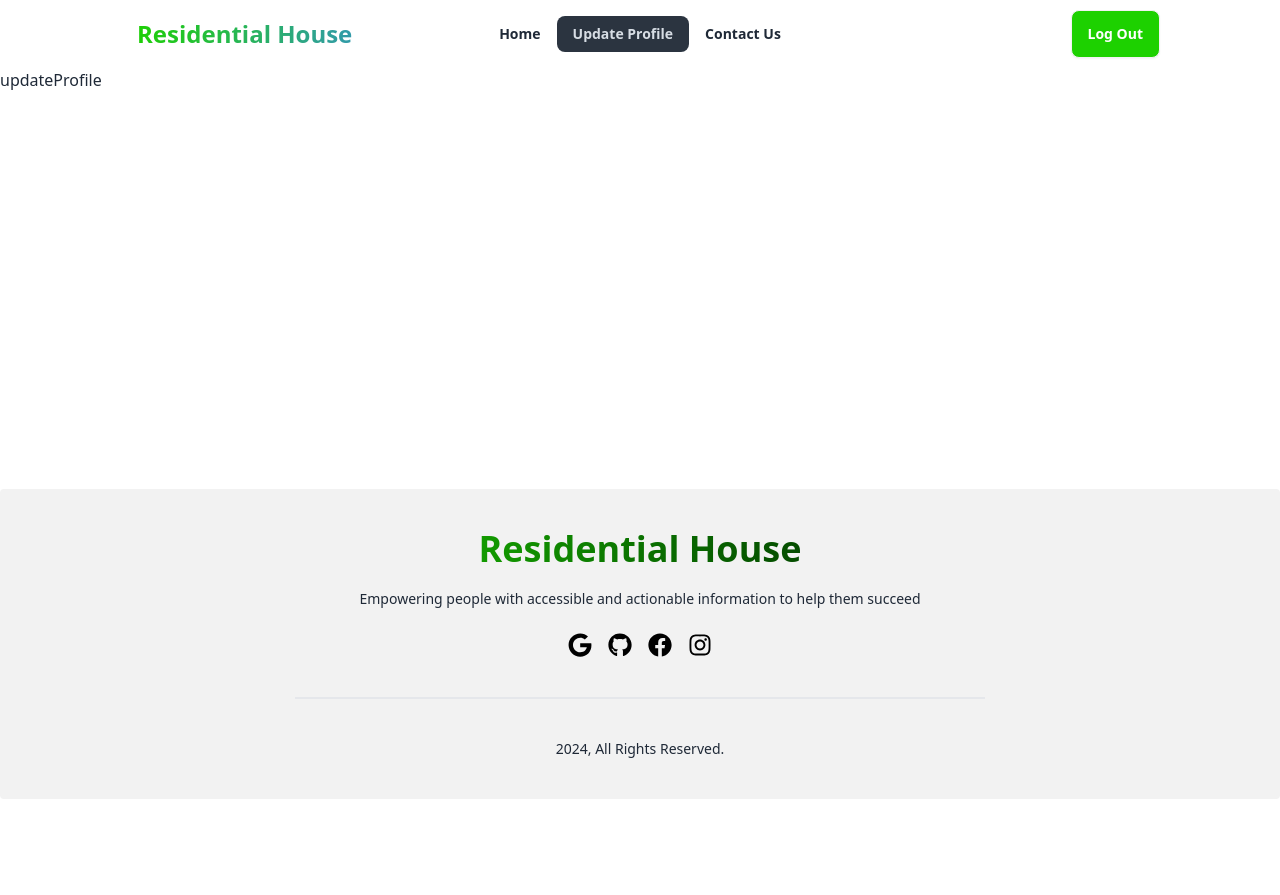
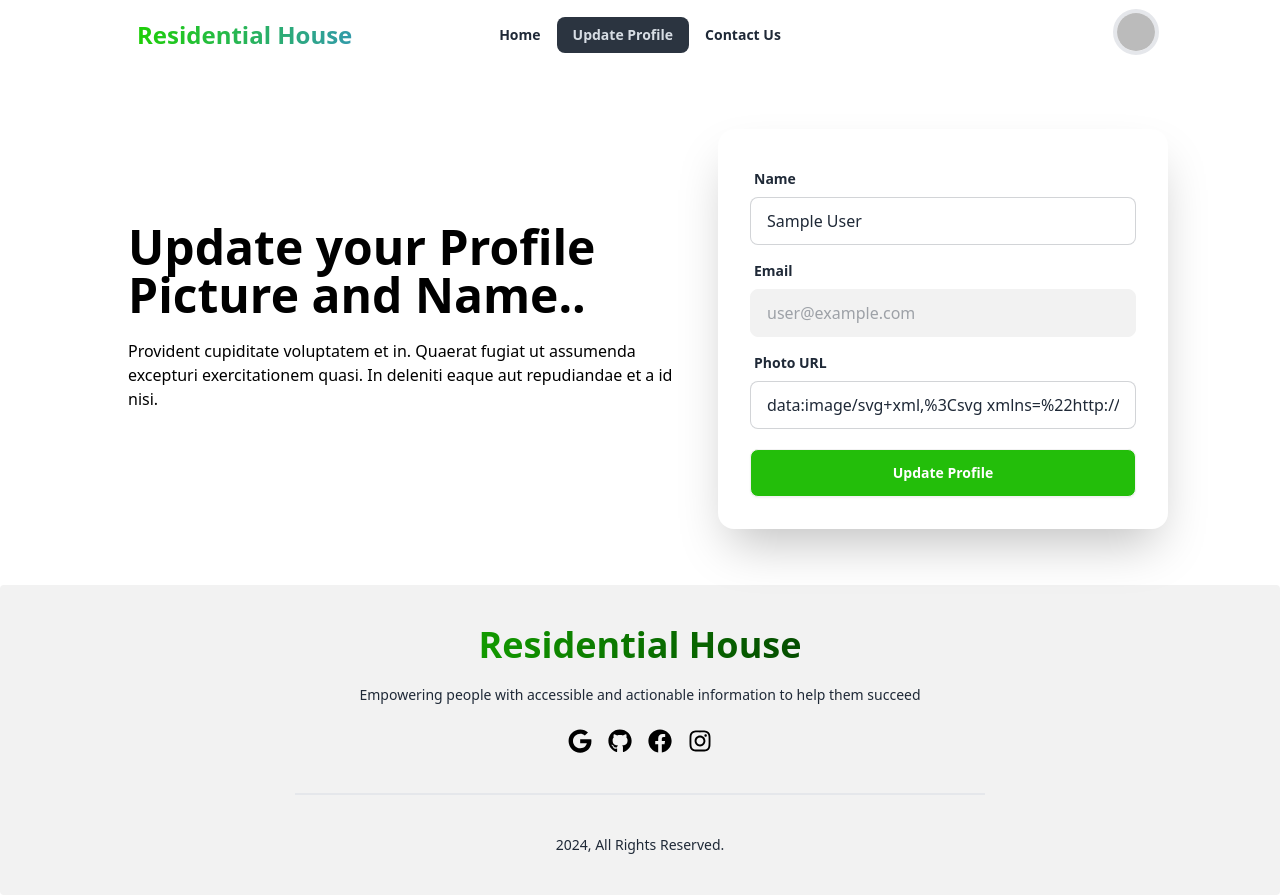
Before and after one commit to abunaim34/A9-Residential-House, a React (Vite) app: page /updateProfile in a window 1280 px wide. Before the commit the page ends 800 px from the top, so only its background shows below. Built offline with nearby package versions, Linux system fonts and the light colour scheme; no server answers; sample sign-in values are in the browser's storage.

Commit message:
update profile is okay

```diff
--- a/src/Components/Footer.jsx
+++ b/src/Components/Footer.jsx
@@ -3,12 +3,6 @@ import { FaGoogle, FaGithub, FaFacebook, FaInstagram } from "react-icons/fa";
 
 const Footer = () => {
   return (
-        // <footer className="footer mt-10 bottom-0 footer-center p-4 bg-base-300 text-base-content">
-        //     <aside>
-        //         <p>Copyright © 2024 - All right reserved by ACME Industries Ltd</p>
-        //     </aside>
-        // </footer>
-
     <footer className="footer mt-10 bottom-0 footer-center p-10 bg-base-200 text-base-content rounded">
       <div className="border-b-2 pb-10">
         <div>
@@ -17,10 +11,10 @@ const Footer = () => {
         </div>
         <nav>
           <div className="grid grid-flow-col gap-4 mt-4">
-                <FaGoogle className="text-2xl text-black"/>
-                <FaGithub className="text-2xl text-black"/>
-                <FaFacebook className="text-2xl text-black" />
-                <FaInstagram className="text-2xl text-black" />
+            <a href="https://www.google.com/"><FaGoogle className="text-2xl text-black" /></a>
+            <a href="https://github.com/"><FaGithub className="text-2xl text-black" /></a>
+            <a href="https://facebook.com/"><FaFacebook className="text-2xl text-black" /></a>
+            <a href="https://instagram.com/"><FaInstagram className="text-2xl text-black" /></a>
           </div>
         </nav>
       </div>
--- a/src/Components/Login.jsx
+++ b/src/Components/Login.jsx
@@ -51,6 +51,7 @@ const Login = () => {
         .then(result => {
             toast.success('Login successfully', result.user)
             navigate("/")
+            console.log(result.user);
         })
         .catch(error => {
             console.log(error);
@@ -96,7 +97,7 @@ const Login = () => {
                             <span className="label-text font-semibold">Password</span>
                         </label>
                         <input {...register("password")} type={showPassword ? "text" : "password"} placeholder="password" className="input input-bordered" />
-                        <span onClick={() => setShowPassword(!showPassword)} className="absolute top-12 right-2">
+                        <span onClick={() => setShowPassword(!showPassword)} className="absolute top-12 right-2 cursor-pointer">
                             {
                                 showPassword ? <FaEyeSlash /> : <FaEye />
                             }
--- a/src/Components/Navber.jsx
+++ b/src/Components/Navber.jsx
@@ -3,13 +3,17 @@ import { NavLink, Link } from "react-router-dom"
 import { AuthContext } from "../Provider/AuthProvider";
 
 const Navber = () => {
-    const { user, logOutUser } = useContext(AuthContext)
+    const { user, logOutUser, loading } = useContext(AuthContext)
 
     const handleLogOut = () => {
         logOutUser()
             .then()
             .catch(error => console.error(error))
     }
+
+//     const handleeta = () =>{
+// console.log('kichu ekta');
+//     }
 
     const navLinks = <>
         <li><NavLink to="/">Home</NavLink></li>
@@ -36,12 +40,27 @@ const Navber = () => {
                     {navLinks}
                 </ul>
             </div>
-            <div className="navbar-end">
-                {user ? <>
-                    <Link onClick={handleLogOut} to="/login" className="btn bg-[#1DD100] text-white font-semibold">Log Out</Link>
-                </> :
+            <div className="navbar-end z-10">
+                {loading ? <span className="loading loading-bars loading-xs"></span> : user? <div className="dropdown dropdown-end">
+                            <label tabIndex={0} className="btn btn-ghost btn-circle avatar">
+                                <div className="w-20 rounded-full border-4">
+                                    <img title={user?.displayName} src={user?.photoURL } />
+                                </div>
+                            </label>
+                            <ul tabIndex={0} className="menu menu-sm dropdown-content mt-3 z-[1] p-2 shadow bg-base-100 rounded-box w-52">
+                                <li>
+                                    <button className="btn btn-sm  btn-ghost">{user?.displayName||'user name not found'}</button>
+                                </li>
+                                <li>
+                                    <Link to="/login" className="btn"
+                                        onClick={handleLogOut}>Logout
+                                    </Link>
+                                </li>
+                            </ul>
+                        </div> :
                     <Link to="/login" className="btn bg-[#1DD100] text-white font-semibold">Log In</Link>
                 }
+
             </div>
         </div>
     );
--- a/src/Components/Register.jsx
+++ b/src/Components/Register.jsx
@@ -9,7 +9,7 @@ import { Helmet } from "react-helmet-async";
 
 
 const Register = () => {
-    const { createUser } = useContext(AuthContext)
+    const { createUser, updateUserProfile, setReload } = useContext(AuthContext)
     const [showPassword, setShowPassword] = useState(false)
     const navigate = useNavigate()
 
@@ -35,8 +35,14 @@ const Register = () => {
 
         createUser(email, password)
             .then(result => {
-                toast.success('Login successfully', result.user)
-                navigate('/')
+                updateUserProfile(name, photoURL)
+                    .then(() => {
+                        setReload(true)
+                        toast.success('Login successfully', result.user)
+                        navigate('/')
+
+                    })
+                console.log(result.user);
             })
             .catch(error => {
                 console.log(error);
@@ -84,7 +90,7 @@ const Register = () => {
                             <span className="label-text font-semibold">Password</span>
                         </label>
                         <input {...register("password", { required: true })} type={showPassword ? "text" : "password"} placeholder="password" className="input input-bordered" />
-                        <span onClick={() => setShowPassword(!showPassword)} className="absolute top-12 right-2">
+                        <span onClick={() => setShowPassword(!showPassword)} className="absolute top-12 right-2 cursor-pointer">
                             {
                                 showPassword ? <FaEyeSlash /> : <FaEye />
                             }
--- a/src/Pages/UpdateProfile.jsx
+++ b/src/Pages/UpdateProfile.jsx
@@ -1,13 +1,71 @@
+import { useContext } from "react";
 import { Helmet } from "react-helmet-async";
+import { AuthContext } from "../Provider/AuthProvider";
+import { useForm } from "react-hook-form"
+import toast from 'react-hot-toast';
+
 
 
 const UpdateProfile = () => {
+    const { user, updateUserProfile, setReload } = useContext(AuthContext)
+
+    const {
+        register,
+        handleSubmit,
+    } = useForm()
+
+
+    const handleUpdateProfile = (data) => {
+        const { name, photoURL } = data
+
+        updateUserProfile(name, photoURL)
+            .then(() => {
+                setReload(true)
+                toast.success('Update successfully',)
+            })
+    }
     return (
-        <div>
+        <div className="mt-10">
             <Helmet>
                 <title>Residential House | Update Profile</title>
             </Helmet>
-            updateProfile
+            <div className=" flex flex-col lg:flex-row text-center items-center justify-between lg:mx-28">
+                <div className="hero mt-12 rounded-3xl bg-cover" >
+                    <div className="hero-content text-center text-neutral-content">
+                        <div className="flex justify-around gap-8 lg:my-8">
+                            <div data-aos="fade-right" data-aos-duration="1000" className="lg:text-start md:text-center mb-8 text-black">
+                                <h1 className="mb-5 md:text-5xl text-3xl font-bold">Update your Profile <br /> Picture and Name..</h1>
+                                <p className="mb-5 md:w-96 lg:w-full">Provident cupiditate voluptatem et in. Quaerat fugiat ut assumenda excepturi exercitationem quasi. In deleniti eaque aut repudiandae et a id nisi.</p>
+                            </div>
+                        </div>
+                    </div>
+                </div>
+                <div data-aos="fade-up" data-aos-duration="3000" className="card lg:mt-5 shrink-0 w-full md:w-[450px] max-w-full shadow-2xl bg-base-100">
+                    <form onSubmit={handleSubmit(handleUpdateProfile)} className="card-body">
+                        <div className="form-control">
+                            <label className="label">
+                                <span className="label-text font-semibold">Name</span>
+                            </label>
+                            <input {...register("name")} defaultValue={user?.displayName} type="text" placeholder="Full Name" className="input input-bordered" />
+                        </div>
+                        <div className="form-control">
+                            <label className="label">
+                                <span className="label-text font-semibold">Email</span>
+                            </label>
+                            <input {...register("email")} defaultValue={user?.email} type="email" placeholder="Email" className="input input-bordered" disabled />
+                        </div>
+                        <div className="form-control">
+                            <label className="label">
+                                <span className="label-text font-semibold">Photo URL</span>
+                            </label>
+                            <input {...register("photoURL")} defaultValue={user?.photoURL} type="text" placeholder="Photo URL" className="input input-bordered" />
+                        </div>
+                        <div className="form-control mt-3">
+                            <button className="btn font-bold text-white bg-[#23BE0A]">Update Profile</button>
+                        </div>
+                    </form>
+                </div>
+            </div>
         </div>
     );
 };
--- a/src/Provider/AuthProvider.jsx
+++ b/src/Provider/AuthProvider.jsx
@@ -1,6 +1,7 @@
 import { createContext } from "react";
 import { createUserWithEmailAndPassword, signInWithEmailAndPassword,
-    onAuthStateChanged, signOut, GoogleAuthProvider, signInWithPopup, GithubAuthProvider } from "firebase/auth";
+    onAuthStateChanged, signOut, GoogleAuthProvider, signInWithPopup, GithubAuthProvider,
+    updateProfile} from "firebase/auth";
 import { useState } from "react";
 import auth from "../Firebase/Firebase.config"
 import PropTypes from 'prop-types';
@@ -14,10 +15,18 @@ const githubProvider = new GithubAuthProvider()
 const AuthProvider = ({children}) => {
     const [user, setUser] = useState(null)
     const [loading, setLoading] = useState(true)
+    const [reload, setReload] = useState(false)
 
     const createUser = (email, password) =>{
         setLoading(true)
         return createUserWithEmailAndPassword(auth, email, password)
+    }
+
+    const updateUserProfile = (name, photoURL) => {
+        return updateProfile(auth.currentUser,{
+            displayName: name,
+            photoURL: photoURL
+        })
     }
 
     const logInUser = (email, password) =>{
@@ -46,10 +55,11 @@ const AuthProvider = ({children}) => {
             setLoading(false)
         })
         return ()=> unSubscribe()
-    }, [])
+    }, [reload])
 
     const authInfo = {user, createUser,
-     loading, logInUser, logOutUser, googleLogin, githubLogin}
+     loading, logInUser, logOutUser, googleLogin,
+     githubLogin, updateUserProfile, setReload}
     return (
 
         <AuthContext.Provider value={authInfo}>
```
Lines whose indentation alone changed are shown as unchanged.
